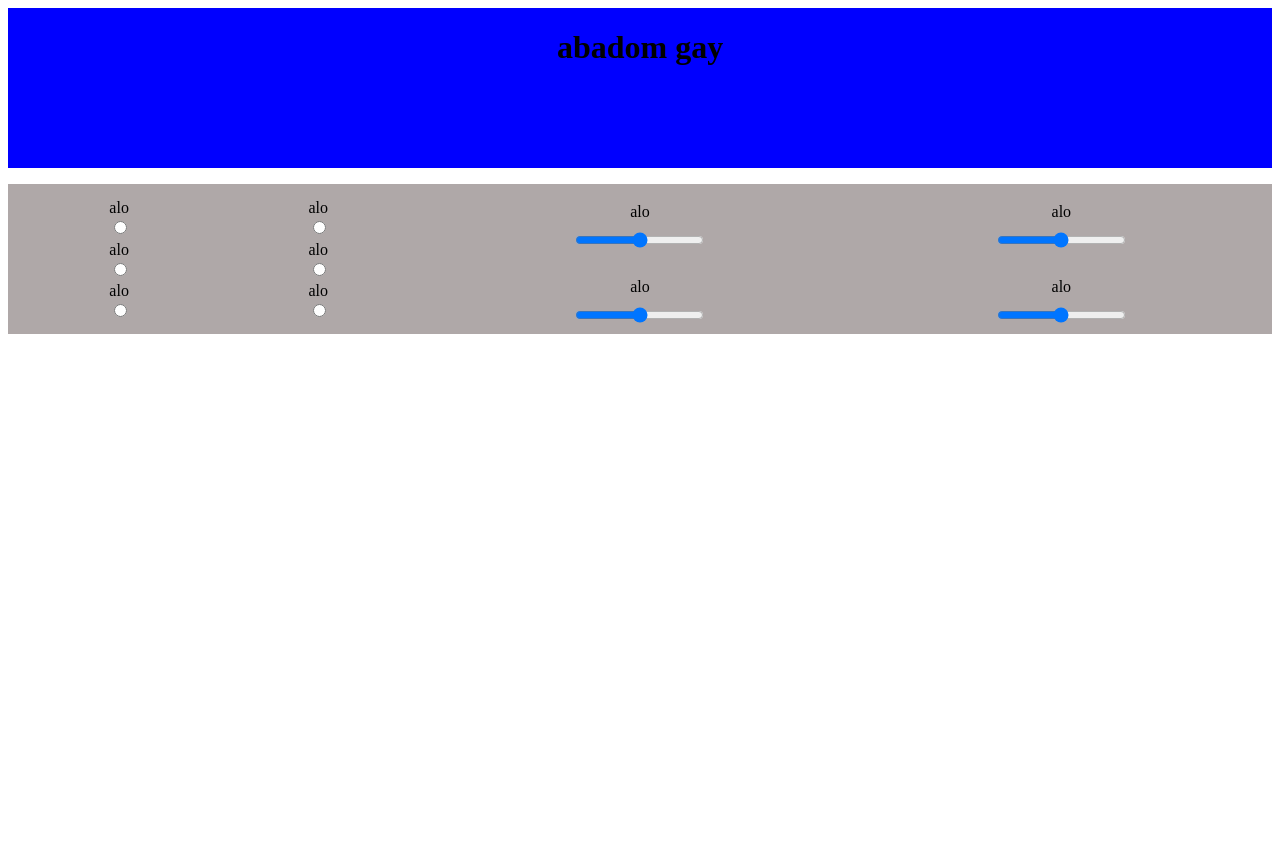
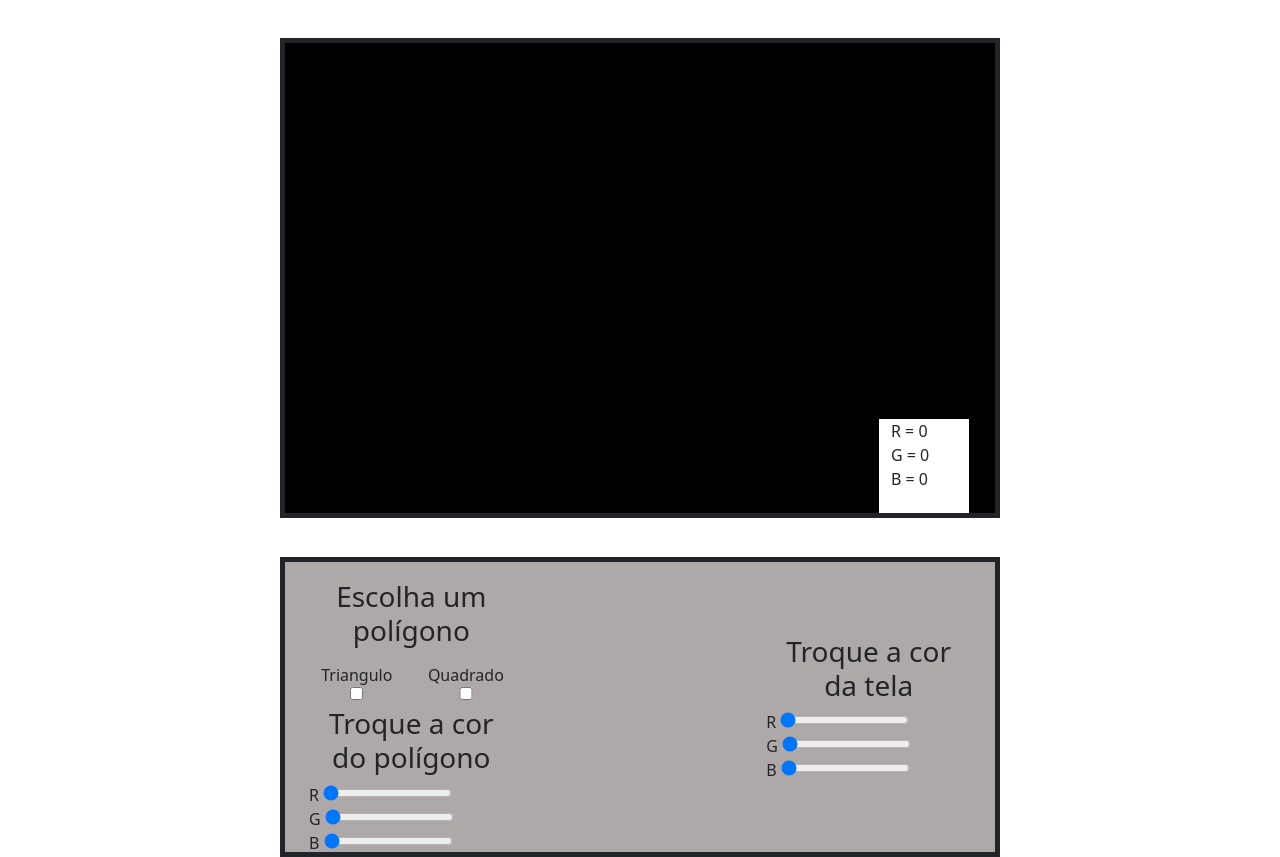
Before and after one commit to DevRoRo/devroro.github.io, a PHP site: page / in a window 1280 px wide. Before the commit the page ends 334 px from the top, so only its background shows below. Run offline with PHP 8.4, Linux system fonts and the light colour scheme.

Commit message:
Continuação do trabalho

```diff
--- a/design_interacoes/index.html
+++ b/design_interacoes/index.html
@@ -4,59 +4,169 @@
     <meta charset="UTF-8">
     <meta name="viewport" content="width=device-width, initial-scale=1.0">
     <link rel="stylesheet" href="style.css">
+    <link href="https://cdn.jsdelivr.net/npm/bootstrap@5.3.3/dist/css/bootstrap.min.css" rel="stylesheet">
     <title>Document</title>
 </head>
     <body>
         <div class="console">
-        <div class="tela">
-            <h1>abadom gay</h1>
+            <div class="container" id="tela">
+
+                <div class="container" id="rgb_show">
+                    <span id="r_show">R = 0</span>
+                    <br>
+                    <span id="g_show">G = 0</span>
+                    <br>
+                    <span id="b_show">B = 0</span>
                 </div>
-        <div class="painel">
-            <div class="radio_buttons">
+
+                <svg widht="100%" height="100%" id="area_desenho_poligono">
+
+
+                </svg>
+            </div>
+            <div class="container" id="painel">
+                <div class="container-fluid" id="checkbox_buttons">
+
+                    <h3 id="escolha_poligono">Escolha um polígono</h3>
+
+                    <div id="nome_poligono">
+                        <label for="1">Triangulo</label>
+                        <input type="checkbox" id="triangulo">
+                    </div>
+                    <div id="nome_poligono">
+                        <label for="2">Quadrado</label>
+                        <input type="checkbox" id="quadrado">
+                    </div>
+                </div>
+
+                <div class="container-fluid" id="rgb_poligono">
+                    <h3 id="cor_poligono">Troque a cor do polígono</h3>
                     <div>
-                    <label for="1">alo</label>
-                    <input type="radio" id="1" name="1">
+                        <label for="7">R</label>
+                        <input type="range" id="rt" min="0" max="255" value="0">
                     </div>
                     <div>
-                    <label for="2">alo</label>
-                    <input type="radio" id="2" name="2">
+                        <label for="8">G</label>
+                        <input type="range" id="gt" min="0" max="255" value="0">
                     </div>
                     <div>
-                    <label for="3">alo</label>
-                    <input type="radio" id="3" name="3">
+                        <label for="9">B</label>
+                        <input type="range" id="bt" min="0" max="255" value="0">
+                    </div>
+                </div>
+
+                <div class="container-fluid" id="range_scrollers">
+
+                    <h3>Troque a cor da tela</h3>
+
+                    <div>
+                        <label for="7">R</label>
+                        <input type="range" id="r" min="0" max="255" value="0">
                     </div>
                     <div>
-                    <label for="4">alo</label>
-                    <input type="radio" id="4" name="4">
+                        <label for="8">G</label>
+                        <input type="range" id="g" min="0" max="255" value="0">
                     </div>
                     <div>
-                    <label for="5">alo</label>
-                    <input type="radio" id="5" name="5">
-                </div>
-                <div>
-                    <label for="6">alo</label>
-                    <input type="radio" id="6" name="6">
-                </div>
-            </div>
-            <div class="range_scrollers">
-                <div>
-                    <label for="6">alo</label>
-                    <input type="range">
-                </div>
-                <div>
-                    <label for="6">alo</label>
-                    <input type="range">
-                </div>
-                <div>
-                    <label for="6">alo</label>
-                    <input type="range">
-                </div>
-                <div>
-                    <label for="6">alo</label>
-                    <input type="range">
+                        <label for="9">B</label>
+                        <input type="range" id="b" min="0" max="255" value="0">
                     </div>
                 </div>
             </div>
         </div>
+
+        <script>
+
+            function rgb_changer() {
+                var r = document.getElementById('r').value;
+                var g = document.getElementById('g').value;
+                var b = document.getElementById('b').value;
+                var rgb = "rgb(" + r + "," + g + "," + b + ")";
+                document.getElementById("tela").style.background = rgb;
+
+                document.getElementById('r_show').innerHTML="R = "+ r;
+                document.getElementById('g_show').innerHTML="G = "+ g;
+                document.getElementById('b_show').innerHTML="B = "+ b;
+
+                var rt = document.getElementById('rt').value;
+                var gt = document.getElementById('gt').value;
+                var bt = document.getElementById('bt').value;
+                var rgb = "fill:rgb(" + rt + "," + gt + "," + bt + ")";
+                var resultado = document.getElementById("poligono_desenhado").style = rgb;
+                document.getElementById("poligono_desenhado").style = rgb;
+            }
+
+            function desenhar_poligono() {
+
+                var desenho = document.getElementById('area_desenho_poligono')
+                var triangulo_checado = document.getElementById('triangulo').checked;
+                var quadrado_checado = document.getElementById('quadrado').checked;
+
+                if (triangulo_checado && !quadrado_checado) {
+                    desenho.innerHTML = '<polygon id="poligono_desenhado" points="50,150 150,50 250,150" style="fill:black;" />';
+                    document.getElementById('rt').value=0;
+                    document.getElementById('gt').value=0;
+                    document.getElementById('bt').value=0;
+                } else if (quadrado_checado && !triangulo_checado) {
+                    desenho.innerHTML = '<polygon id="poligono_desenhado" points="100,150 100,50 200,50 200,150" style="fill:black;" />';
+                    document.getElementById('rt').value=0;
+                    document.getElementById('gt').value=0;
+                    document.getElementById('bt').value=0;
+                } else if (quadrado_checado && triangulo_checado) {
+                    desenho.innerHTML = '<polygon id="poligono_desenhado" points="50,150 150,50 250,150" style="fill:black;" /> <polygon id="poligono_desenhado" points="100,260 100,160 200,160 200,260" style="fill:black;" />';
+
+                } else {
+                    desenho.innerHTML = '';
+                    document.getElementById('rt').value=0;
+                    document.getElementById('gt').value=0;
+                    document.getElementById('bt').value=0;
+                }
+
+            }
+
+            var r = document.getElementById('r');
+            var g = document.getElementById('g');
+            var b = document.getElementById('b');
+
+            r.addEventListener('input', rgb_changer);
+            g.addEventListener('input', rgb_changer);
+            b.addEventListener('input', rgb_changer);
+
+            var triangulo = document.getElementById('triangulo');
+            var quadrado = document.getElementById('quadrado');
+
+            triangulo.addEventListener('input', desenhar_poligono);
+            quadrado.addEventListener('input', desenhar_poligono);
+
+            var rt = document.getElementById('rt');
+            var gt = document.getElementById('gt');
+            var bt = document.getElementById('bt');
+
+            rt.addEventListener('input', rgb_changer);
+            gt.addEventListener('input', rgb_changer);
+            bt.addEventListener('input', rgb_changer);
+
+
+
+            /* function rgb_changer (r, g, b) {
+                var rgb = "rgb(" + r + "," + g + "," + b + ")";
+                document.getElementById("tela").style.background=rgb;
+            }
+            var r = document.getElementById('r').value;
+            var g = document.getElementById('g').value;
+            var b = document.getElementById('b').value;
+
+            rgb_changer(r, g, b); */
+
+            //r.addEventListener(), g.addEventListener(), b.addEventListener()
+
+
+            /* <polygon points="50,150 150,50 250,150" style="fill:lime;" />
+
+            <polygon points="50,150 50,50 150,50 150,150" style="fill:lime;" /> */
+
+
+        </script>
+
     </body>
 </html>
--- a/design_interacoes/style.css
+++ b/design_interacoes/style.css
@@ -1,52 +1,86 @@
 .console {
     width: 100%;
     height: 100%;
+    padding: 3%;
     display: grid;
     grid-template-columns: 1fr;
     grid-gap: 5%;
     justify-items: center;
 }
 
-.tela {
-    background-color: blue;
-    width: 100%;
-    height: 100%;
+#tela {
+    background-color: rgb(0, 0, 0) ;
+    border-style: solid;
+    border-width: 5px;
+    width: 720px;
+    height: 480px;
+    display: grid;
+    grid-template-columns: 1fr 1fr 1fr 1fr 1fr;
+    grid-template-rows: 1fr 1fr 1fr 1fr 1fr;
+    padding: 0;
 }
 
-.painel {
-    width: 100%;
-    height: 100%;
+#rgb_show {
+    background-color: white;
+    text-decoration-color: black;
+    width: 90px;
+    grid-row: 5 / 6;
+    grid-column: 5 / 6 ;
+}
+
+#painel {
+    width: 720px;
+    height: 300px;
+    border-style: solid;
+    border-width: 5px;
     display: grid;
     grid-template-columns: 1fr 1fr 1fr;
     grid-template-rows: 1fr 1fr;
     background-color: rgb(175, 168, 168);
-    height: 100%;
 }
 
-.radio_buttons {
-    grid-row: 1 / 3;
+#checkbox_buttons {
+    grid-row: 1 / 2;
     align-content: center;
     display: grid;
     grid-template-columns: 1fr 1fr;
-    grid-gap: 5%;
+    grid-gap: 6%;
     padding: 5%;
 }
 
-.range_scrollers {
+#rgb_poligono {
+    grid-column: 1;
+}
+
+#range_scrollers {
     grid-row: 1 / 3;
-    grid-column: 2 / 4;
+    grid-column: 3 / 4;
     align-content: center;
     display: grid;
-    grid-template-columns: 1fr 1fr;
-}
-
-div {
-    display: grid;
-    grid-template-rows: 1fr 1fr;
-    justify-content: center;
+    grid-template-columns: 1fr;
 }
 
 label {
     justify-self: center;
     align-self: end;
 }
+
+#nome_poligono {
+    display: grid;
+    justify-content: center;
+}
+
+#escolha_poligono {
+    grid-column: 1 / 3;
+    text-align: center;
+    padding-top: 10px;
+}
+
+#area_desenho_poligono {
+    grid-column: 2 / 5;
+    grid-row: 2 / 5;
+}
+
+h3 {
+    text-align: center;
+}
```
Lines whose indentation alone changed are shown as unchanged.
